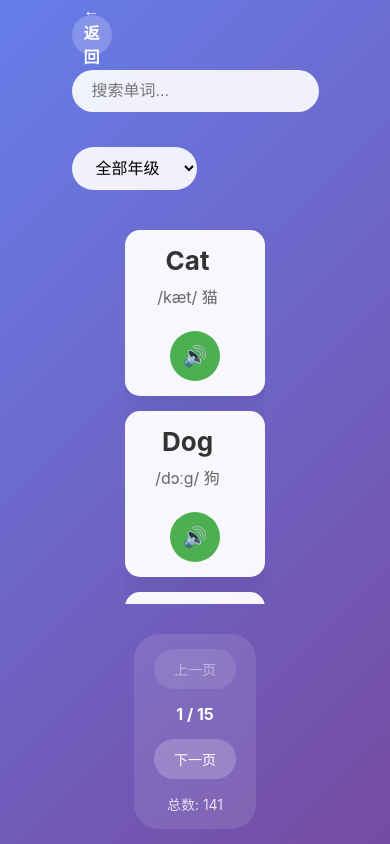
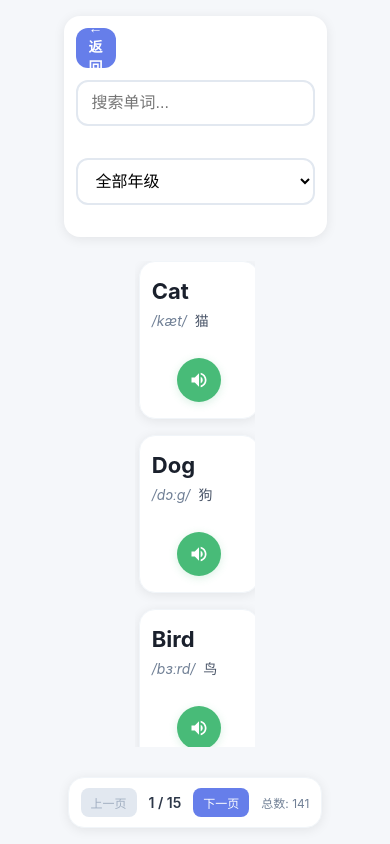
Before and after one commit to henrywangzy/planewordsgame, a website: page index.html in a window 390 px wide. Both pictures are taken after a click on the button "单词本 📖". Drawn offline with Linux system fonts and the light colour scheme.

Commit message:
修复XXXX问题

```diff
--- a/index.html
+++ b/index.html
@@ -717,8 +717,8 @@
 
         /* 单词本界面样式 */
         #vocabularyScreen {
-            background: linear-gradient(135deg, #667eea 0%, #764ba2 100%);
-            padding: 20px 5px; /* 左右5px边距，上下保持20px */
+            background: #f5f7fa;
+            padding: 20px 15px;
             overflow-y: auto;
             height: 100vh;
             box-sizing: border-box;
@@ -726,28 +726,36 @@
         }
 
         .vocabulary-header {
+            background: white;
+            border-radius: 16px;
+            padding: 20px;
+            box-shadow: 0 2px 12px rgba(0, 0, 0, 0.08);
             display: flex;
             align-items: center;
             justify-content: space-between;
-            margin-bottom: 20px;
+            margin-bottom: 24px;
             flex-wrap: wrap;
             gap: 15px;
         }
 
         .back-button {
-            background: rgba(255, 255, 255, 0.2);
+            background: #667eea;
             color: white;
             border: none;
             padding: 12px 20px;
-            border-radius: 25px;
+            border-radius: 12px;
             cursor: pointer;
             font-size: 16px;
-            font-weight: bold;
-            transition: background 0.3s ease;
+            font-weight: 600;
+            transition: all 0.2s ease;
+            display: flex;
+            align-items: center;
+            gap: 8px;
         }
 
         .back-button:hover {
-            background: rgba(255, 255, 255, 0.3);
+            background: #5a67d8;
+            transform: translateY(-1px);
         }
 
         .search-container {
@@ -757,175 +765,322 @@
 
         #vocabSearch {
             width: 100%;
-            padding: 12px 20px;
-            border: none;
-            border-radius: 25px;
+            padding: 12px 16px;
+            border: 2px solid #e2e8f0;
+            border-radius: 12px;
             font-size: 16px;
-            background: rgba(255, 255, 255, 0.9);
+            background: #ffffff;
             outline: none;
+            transition: border-color 0.2s ease;
+        }
+
+        #vocabSearch:focus {
+            border-color: #667eea;
         }
 
         .grade-selector select {
-            padding: 12px 20px;
-            border: none;
-            border-radius: 25px;
+            padding: 12px 16px;
+            border: 2px solid #e2e8f0;
+            border-radius: 12px;
             font-size: 16px;
-            background: rgba(255, 255, 255, 0.9);
+            background: #ffffff;
             cursor: pointer;
             outline: none;
+            transition: border-color 0.2s ease;
+        }
+
+        .grade-selector select:focus {
+            border-color: #667eea;
         }
 
         .word-list {
             display: grid;
             grid-template-columns: 1fr;
-            gap: 15px;
+            gap: 16px;
             margin-bottom: 30px;
             flex: 1;
             overflow-y: auto;
             max-height: calc(100vh - 200px);
-            padding: 0; /* 第一层不再加额外内边距 */
-        }
-
-        .word-item {
-            background: rgba(255, 255, 255, 0.95);
-            border-radius: 15px;
-            padding: 25px 20px; /* 增加上下内边距 */
+            padding: 0;
+        }
+
+        .word-card {
+            background: #ffffff;
+            border-radius: 16px;
+            padding: 24px;
+            display: flex;
+            align-items: flex-start;
+            justify-content: space-between;
+            box-shadow: 0 2px 12px rgba(0, 0, 0, 0.08);
+            border: 1px solid #f1f5f9;
+            transition: all 0.2s ease;
+            width: 100%;
+            box-sizing: border-box;
+        }
+
+        .word-card:hover {
+            transform: translateY(-2px);
+            box-shadow: 0 8px 25px rgba(0, 0, 0, 0.12);
+            border-color: #e2e8f0;
+        }
+
+        .word-content {
+            flex: 1;
+            min-width: 0;
+            margin-right: 20px;
+        }
+
+        .word-header {
+            margin-bottom: 12px;
+        }
+
+        .word-title {
+            font-size: 28px;
+            font-weight: 700;
+            color: #1a202c;
+            margin-bottom: 6px;
+            word-break: break-word;
             display: flex;
             align-items: center;
-            justify-content: space-between;
-            box-shadow: 0 4px 20px rgba(0, 0, 0, 0.1);
-            transition: transform 0.2s ease, box-shadow 0.2s ease;
-            width: 100%; /* 确保占满可用宽度 */
-            box-sizing: border-box;
-        }
-
-        .word-item:hover {
-            transform: translateY(-2px);
-            box-shadow: 0 8px 25px rgba(0, 0, 0, 0.15);
-        }
-
-        .word-content {
-            flex: 1;
-            min-width: 0; /* 防止flex子元素溢出 */
-            margin-right: 15px; /* 与右侧按钮的间距 */
-        }
-
-        .word-title {
-            font-size: 26px; /* 稍微增大字体 */
-            font-weight: bold;
-            color: #333;
-            margin-bottom: 8px;
-            word-break: break-all; /* 防止长单词溢出 */
+            gap: 8px;
+        }
+
+        .learned-mark {
+            color: #48bb78;
+            font-size: 20px;
+        }
+
+        .word-meta {
+            display: flex;
+            align-items: center;
+            gap: 12px;
+            margin-bottom: 4px;
         }
 
         .word-phonetic {
+            font-size: 15px;
+            color: #718096;
+            font-style: italic;
+        }
+
+        .word-chinese {
+            font-size: 15px;
+            color: #4a5568;
+            font-weight: 500;
+        }
+
+        .word-examples {
+            margin-top: 8px;
+        }
+
+        .word-sentence {
             font-size: 16px;
-            color: #666;
-            margin-bottom: 8px;
-        }
-
-        .word-meaning {
-            font-size: 16px;
-            color: #555;
+            color: #2d3748;
+            line-height: 1.5;
+            margin-bottom: 4px;
+        }
+
+        .word-sentence-chinese {
+            font-size: 14px;
+            color: #718096;
             line-height: 1.4;
         }
 
-        .play-button {
-            background: #4CAF50;
+        .word-play-btn {
+            background: #48bb78;
             color: white;
             border: none;
-            width: 50px;
-            height: 50px;
+            width: 48px;
+            height: 48px;
             border-radius: 50%;
             cursor: pointer;
-            font-size: 20px;
             display: flex;
             align-items: center;
             justify-content: center;
-            transition: background 0.3s ease, transform 0.2s ease;
+            transition: all 0.2s ease;
             flex-shrink: 0;
-            margin-left: 15px;
-        }
-
-        .play-button:hover {
-            background: #45a049;
-            transform: scale(1.1);
+            box-shadow: 0 2px 8px rgba(72, 187, 120, 0.2);
+        }
+
+        .word-play-btn:hover {
+            background: #38a169;
+            transform: scale(1.05);
+            box-shadow: 0 4px 12px rgba(72, 187, 120, 0.3);
+        }
+
+        .word-play-btn:active {
+            transform: scale(0.95);
         }
 
         .pagination {
             display: flex;
             align-items: center;
             justify-content: space-between;
-            background: rgba(255, 255, 255, 0.1);
-            padding: 15px 20px;
-            border-radius: 25px;
-            color: white;
+            background: white;
+            padding: 16px 20px;
+            border-radius: 16px;
+            box-shadow: 0 2px 12px rgba(0, 0, 0, 0.08);
+            color: #2d3748;
             flex-wrap: wrap;
             gap: 15px;
+            border: 1px solid #f1f5f9;
         }
 
         .pagination button {
-            background: rgba(255, 255, 255, 0.2);
+            background: #667eea;
             color: white;
             border: none;
-            padding: 10px 20px;
-            border-radius: 20px;
+            padding: 10px 16px;
+            border-radius: 8px;
             cursor: pointer;
             font-size: 14px;
-            transition: background 0.3s ease;
+            font-weight: 500;
+            transition: all 0.2s ease;
         }
 
         .pagination button:hover:not(:disabled) {
-            background: rgba(255, 255, 255, 0.3);
+            background: #5a67d8;
+            transform: translateY(-1px);
         }
 
         .pagination button:disabled {
-            opacity: 0.5;
+            background: #e2e8f0;
+            color: #a0aec0;
             cursor: not-allowed;
+            transform: none;
         }
 
         #pageInfo {
             font-size: 16px;
-            font-weight: bold;
+            font-weight: 600;
+            color: #2d3748;
         }
 
         .total-count {
             font-size: 14px;
-            opacity: 0.8;
+            color: #718096;
         }
 
         /* 移动端适配 */
         @media (max-width: 768px) {
             #vocabularyScreen {
-                padding: 15px 5px; /* 移动端也保持左右5px边距 */
+                padding: 16px 12px;
             }
 
             .vocabulary-header {
                 flex-direction: column;
                 align-items: stretch;
+                padding: 16px;
+                gap: 12px;
+            }
+
+            .back-button {
+                align-self: flex-start;
+                font-size: 14px;
+                padding: 10px 16px;
             }
 
             .search-container {
                 max-width: none;
-            }
-
-            .word-item {
-                padding: 15px;
+                order: 1;
+            }
+
+            .grade-selector {
+                order: 2;
+            }
+
+            .grade-selector select {
+                width: 100%;
+                padding: 12px 14px;
+            }
+
+            #vocabSearch {
+                padding: 12px 14px;
+                font-size: 16px;
+            }
+
+            .word-card {
+                padding: 20px 16px;
                 flex-direction: column;
-                text-align: center;
+                align-items: flex-start;
+                gap: 16px;
             }
 
             .word-content {
-                margin-bottom: 15px;
-            }
-
-            .play-button {
-                margin-left: 0;
+                margin-right: 0;
+                width: 100%;
+            }
+
+            .word-title {
+                font-size: 24px;
+            }
+
+            .word-meta {
+                flex-wrap: wrap;
+                gap: 8px;
+            }
+
+            .word-phonetic, .word-chinese {
+                font-size: 14px;
+            }
+
+            .word-sentence {
+                font-size: 15px;
+            }
+
+            .word-sentence-chinese {
+                font-size: 13px;
+            }
+
+            .word-play-btn {
+                align-self: center;
+                width: 44px;
+                height: 44px;
             }
 
             .pagination {
-                flex-direction: column;
-                text-align: center;
+                flex-direction: row;
+                justify-content: center;
+                padding: 12px 16px;
+                gap: 12px;
+            }
+
+            .pagination button {
+                padding: 8px 12px;
+                font-size: 13px;
+            }
+
+            #pageInfo {
+                font-size: 14px;
+            }
+
+            .total-count {
+                font-size: 12px;
+            }
+        }
+
+        /* 小屏幕优化 */
+        @media (max-width: 480px) {
+            .vocabulary-header {
+                padding: 12px;
+            }
+
+            .word-card {
+                padding: 16px 12px;
+                margin: 0 4px;
+            }
+
+            .word-title {
+                font-size: 22px;
+            }
+
+            .pagination {
+                padding: 10px 12px;
+            }
+
+            .pagination button {
+                padding: 6px 10px;
+                font-size: 12px;
             }
         }
     </style>
@@ -2618,15 +2773,30 @@
             let html = '';
             wordsToShow.forEach((wordObj, index) => {
                 const isLearned = learnedWords.some(learned => learned.word === wordObj.word);
+                const phonetic = getPhonetic(wordObj.word);
+                const chinese = wordObj.chinese || '';
+                const sentence = wordObj.sentence || wordObj.meaning || '';
+                const chineseSentence = wordObj.chineseSentence || '';
+
                 html += `
-                    <div class="word-item">
+                    <div class="word-card">
                         <div class="word-content">
-                            <div class="word-title">${wordObj.word} ${isLearned ? '✓' : ''}</div>
-                            <div class="word-phonetic">/${getPhonetic(wordObj.word)}/ ${wordObj.chinese || ''}</div>
-                            <div class="word-meaning">${wordObj.sentence || wordObj.meaning || ''}</div>
+                            <div class="word-header">
+                                <div class="word-title">${wordObj.word}${isLearned ? '<span class="learned-mark">✓</span>' : ''}</div>
+                                <div class="word-meta">
+                                    <span class="word-phonetic">/${phonetic}/</span>
+                                    <span class="word-chinese">${chinese}</span>
+                                </div>
+                            </div>
+                            <div class="word-examples">
+                                <div class="word-sentence">${sentence}</div>
+                                ${chineseSentence ? `<div class="word-sentence-chinese">${chineseSentence}</div>` : ''}
+                            </div>
                         </div>
-                        <button class="play-button" onclick="playWordAudio('${wordObj.word}', '${wordObj.chinese || ''}', '${wordObj.sentence || ''}')">
-                            🔊
+                        <button class="word-play-btn" onclick="playWordAudio('${wordObj.word}', '${chinese}', '${sentence}')">
+                            <svg width="20" height="20" viewBox="0 0 24 24" fill="currentColor">
+                                <path d="M3 9v6h4l5 5V4L7 9H3zm13.5 3A4.5 4.5 0 0 0 14 7.97v8.05c1.48-.73 2.5-2.25 2.5-4.02zM14 3.23v2.06c2.89.86 5 3.54 5 6.71s-2.11 5.85-5 6.71v2.06c4.01-.91 7-4.49 7-8.77s-2.99-7.86-7-8.77z"/>
+                            </svg>
                         </button>
                     </div>
                 `;
```
